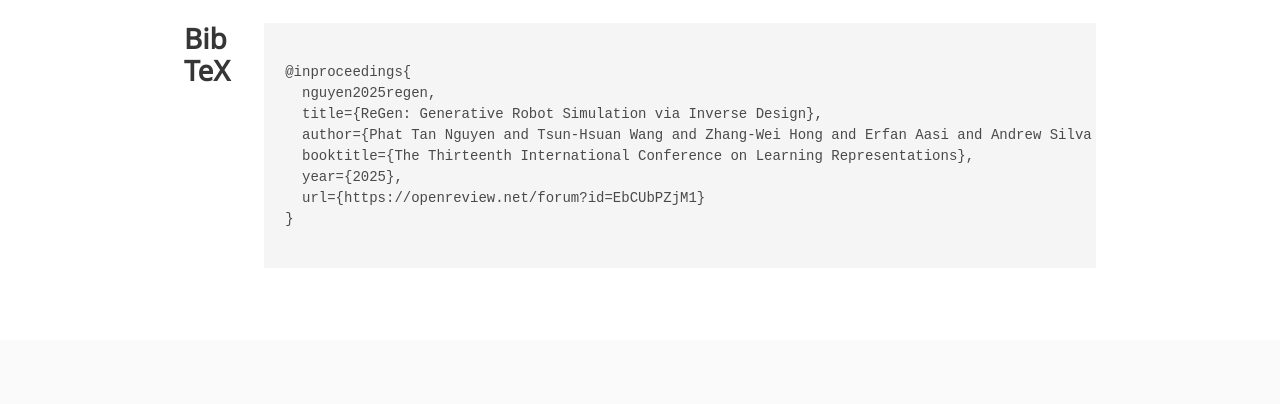
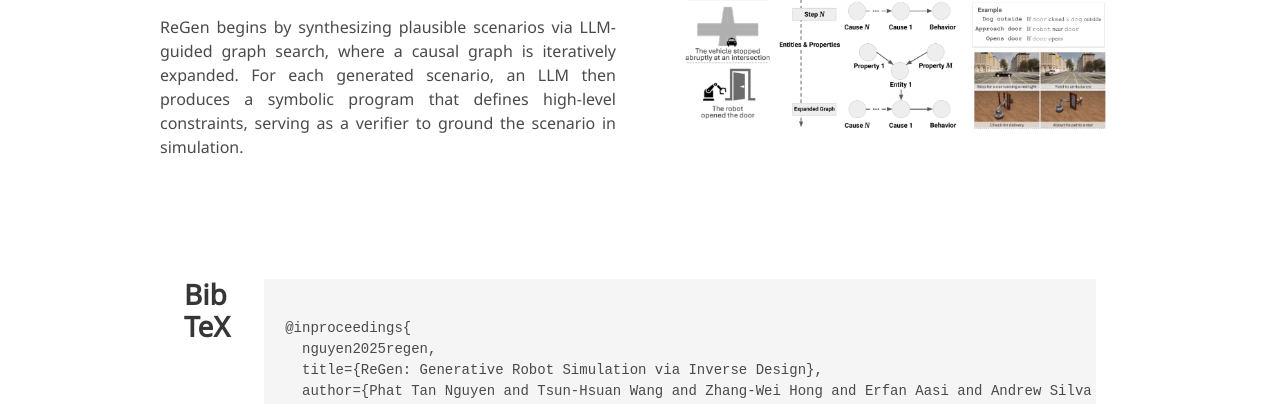
Before and after one commit to regen-sim/regen-sim.github.io, a plain HTML site: page index.html in a window 1280 px wide. Shown: the part 2965-3369 px from the top of the page. Drawn offline with nearby package versions, Linux system fonts and the light colour scheme; some icons are missing; a web font is replaced by a local one.

Commit message:
rephrase

```diff
--- a/index.html
+++ b/index.html
@@ -628,20 +628,30 @@
 </script>
 
 <!-- Method -->
-<!-- <section class="section">
+<section class="section" style="margin-top: -5em;">
   <div class="container is-max-desktop">
-    <div class="columns is-centered has-text-centered">
-      <div class="column is-four-fifths">
-        <h2 class="title is-3">Method</h2>
-        <div class="content has-text-justified">
-          <p>
-            Lorem Ipsum
-          </p>
+    <div class="columns">
+      <div class="columns">
+        <div class="column vertical-align">
+          <h2 class="title is-3 has-text-centered"">Generative Robot Simulation via Inverse Design</h2>
+          <div class="columns">
+            <div class="column content has-text-justified">
+              <p>
+                ReGen begins by synthesizing plausible scenarios via LLM-guided graph search, where a causal graph is iteratively expanded. For each generated scenario, an LLM then produces a symbolic program that defines high-level constraints, serving as a verifier to ground the scenario in simulation.
+              </p>
+            </div>
+
+          </div>
+        </div>
+        <div class="column">
+          <div class="content is-centered">
+            <img src="static/images/method-3.png" id="mothod-image" alt="Method"/>
+          </div>
         </div>
       </div>
     </div>
   </div>
-</section> -->
+</section>
 
 <!-- Capabiliteis -->
 <!-- <section class="section">
@@ -674,6 +684,24 @@
     </div>
   </div>
 </section> -->
+
+
+<!-- Corner Case Generation -->
+<!-- <section class="section">
+  <div class="container is-max-desktop">
+    <div class="columns is-centered has-text-centered">
+      <div class="column is-four-fifths">
+        <h2 class="title is-3">Probing VLM</h2>
+        <div class="content has-text-justified">
+          <p>
+            Lorem Ipsum
+          </p>
+        </div>
+      </div>
+    </div>
+  </div>
+</section> -->
+
 
 <!-- Related Resources-->
 <!-- <section class="section">
```
